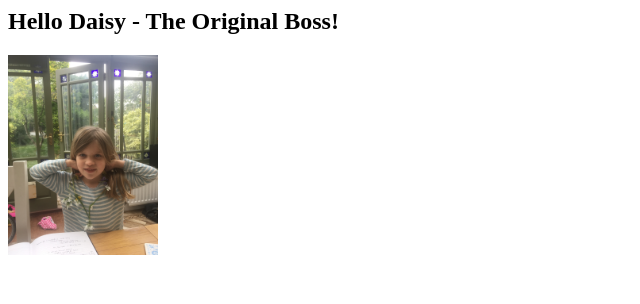
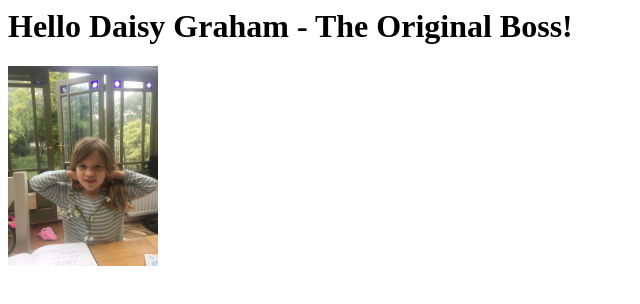
Before and after one commit to paulgMIT/paulgMIT.github.io, a plain HTML site: page index.html in a window 1280 px wide. Shown: the whole page, without its empty margins (0-640 px from the left). Drawn offline with Linux system fonts and the light colour scheme.

Commit message:
demoedit

```diff
--- a/index.html
+++ b/index.html
@@ -1,7 +1,7 @@
 <html>
-    <h2>
-        Hello Daisy - The Original Boss!
-    </h2>
+    <h1>
+        Hello Daisy Graham - The Original Boss!
+    </h1>
     <div>
         <img src ="Daisy.JPG" height="200">
     </div>
```
Also changed, not shown: 1 other file.
